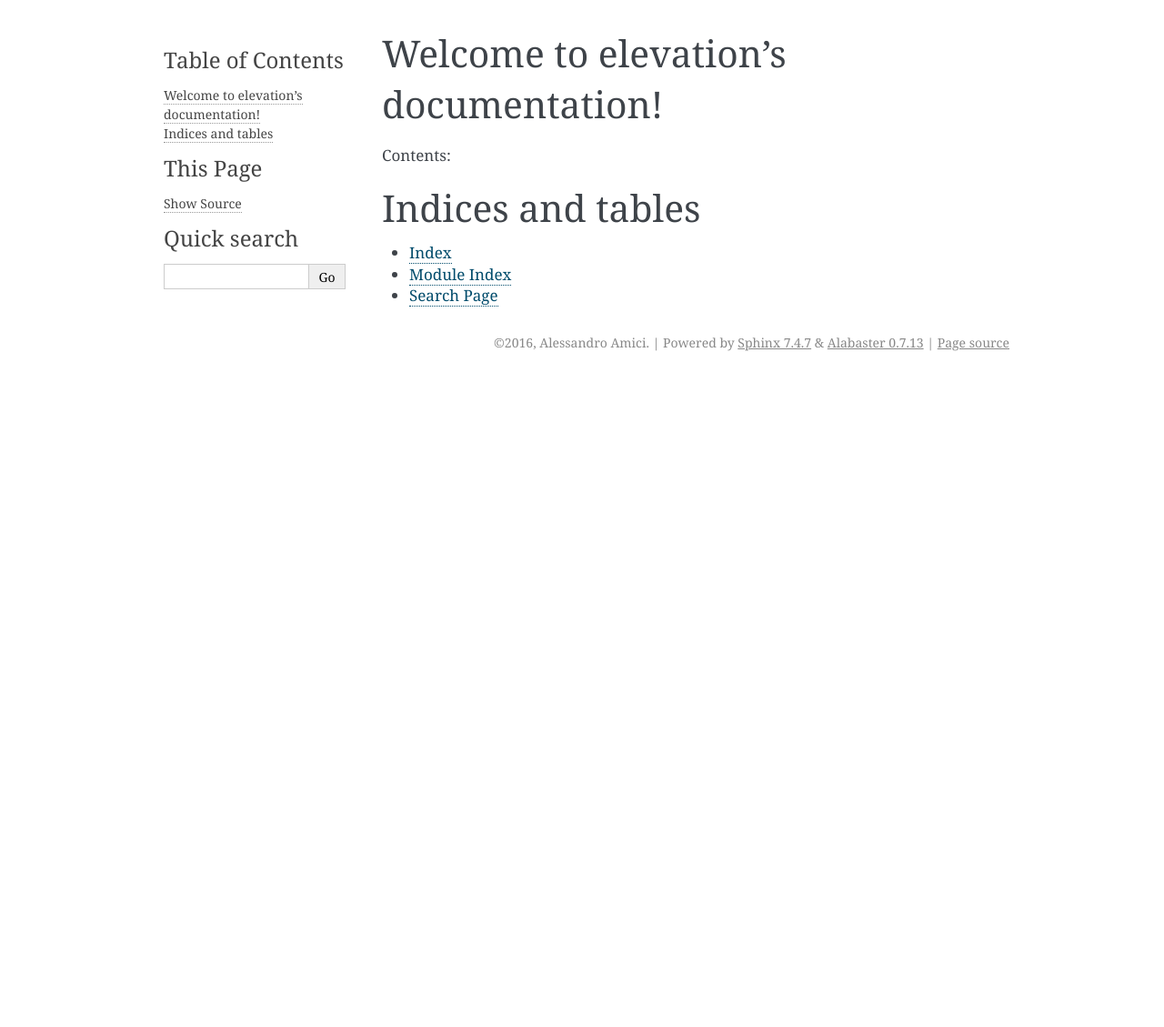
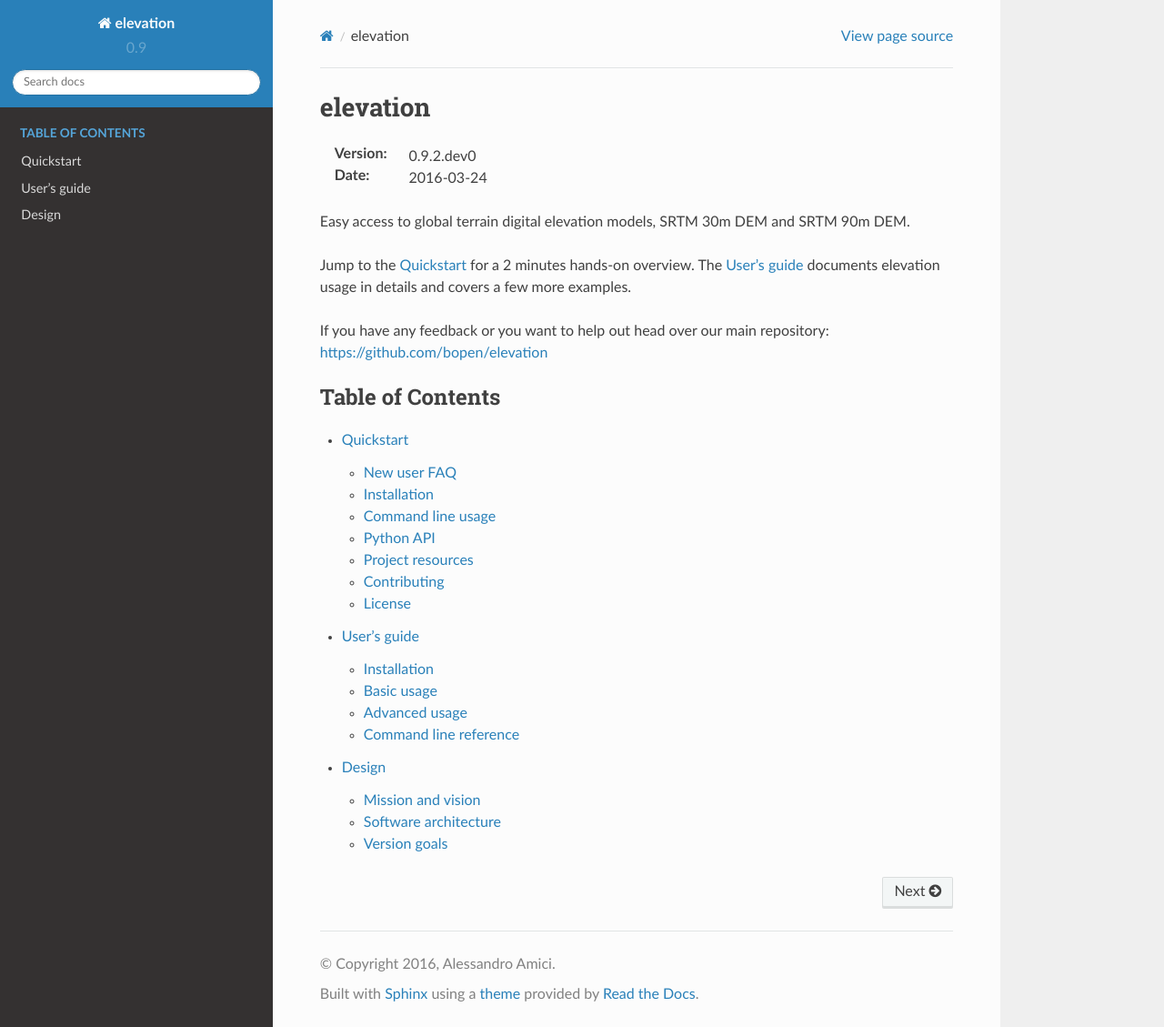
Before and after one commit to ymcmrs/elevation, a Sphinx documentation site: the page built from docs/index.rst, in a window 1280 px wide and 1129 px high. Shown: the whole window at 91% size. Built offline with Sphinx 7.4.7 and the Read the Docs theme 2.0.0, drawn with Linux system fonts in a browser that asks for light colours; formulas are drawn with MathJax 3.

Commit message:
Initial documentation in sync with internal templates.

```diff
--- a/docs/conf.py
+++ b/docs/conf.py
@@ -1,8 +1,7 @@
 #!/usr/bin/env python3
 # -*- coding: utf-8 -*-
 #
-# elevation documentation build configuration file, created by
-# sphinx-quickstart on Fri Mar 18 22:04:47 2016.
+# elevation documentation build configuration file
 #
 # This file is execfile()d with the current directory set to its
 # containing dir.
@@ -13,8 +12,21 @@
 # All configuration values have a default; values that are commented out
 # serve to show the default.
 
-import sys
-import os
+# import sys
+# import os
+import pkg_resources
+import sphinx_rtd_theme
+
+# "monkey patch" sphinx to omit any warnings of 'nonlocal image URI found'.
+# Now we can `sphinx-build -W` to turn "warnings to errors" in test builds.
+import sphinx.environment
+from docutils.utils import get_source_line
+
+def _warn_node(self, msg, node):
+    if not msg.startswith('nonlocal image URI found:'):
+        self._warnfunc(msg, '%s:%s' % get_source_line(node))
+
+sphinx.environment.BuildEnvironment.warn_node = _warn_node
 
 # If extensions (or modules to document with autodoc) are in another directory,
 # add these directories to sys.path here. If the directory is relative to the
@@ -30,6 +42,7 @@ import os
 # extensions coming with Sphinx (named 'sphinx.ext.*') or your custom
 # ones.
 extensions = [
+    'sphinx.ext.ifconfig',
     'sphinx.ext.autodoc',
     'sphinx.ext.doctest',
     'sphinx.ext.coverage',
@@ -52,18 +65,18 @@ source_suffix = '.rst'
 master_doc = 'index'
 
 # General information about the project.
-project = 'elevation'
-copyright = '2016, Alessandro Amici'
-author = 'Alessandro Amici'
+project = u'elevation'
+copyright = u'2016, Alessandro Amici'
+author = u'Alessandro Amici'
 
 # The version info for the project you're documenting, acts as replacement for
 # |version| and |release|, also used in various other places throughout the
 # built documents.
 #
+# The full version, including alpha/beta/rc tags.
+release = pkg_resources.get_distribution("elevation").version
 # The short X.Y version.
-version = '0.2.0'
-# The full version, including alpha/beta/rc tags.
-release = '0.2.0'
+version = '.'.join(release.split('.')[:2])
 
 # The language for content autogenerated by Sphinx. Refer to documentation
 # for a list of supported languages.
@@ -76,7 +89,7 @@ language = None
 # non-false value, then it is used:
 #today = ''
 # Else, today_fmt is used as the format for a strftime call.
-#today_fmt = '%B %d, %Y'
+today_fmt = '%Y-%m-%d'
 
 # List of patterns, relative to source directory, that match files and
 # directories to ignore when looking for source files.
@@ -114,7 +127,7 @@ todo_include_todos = False
 
 # The theme to use for HTML and HTML Help pages.  See the documentation for
 # a list of builtin themes.
-html_theme = 'alabaster'
+html_theme = 'sphinx_rtd_theme'
 
 # Theme options are theme-specific and customize the look and feel of a theme
 # further.  For a list of options available for each theme, see the
@@ -122,14 +135,14 @@ html_theme = 'alabaster'
 #html_theme_options = {}
 
 # Add any paths that contain custom themes here, relative to this directory.
-#html_theme_path = []
+html_theme_path = [sphinx_rtd_theme.get_html_theme_path()]
 
 # The name for this set of Sphinx documents.  If None, it defaults to
 # "<project> v<release> documentation".
-#html_title = None
+html_title = 'digital elevation models'
 
 # A shorter title for the navigation bar.  Default is the same as html_title.
-#html_short_title = None
+html_short_title = 'elevation'
 
 # The name of an image file (relative to this directory) to place at the top
 # of the sidebar.
--- /dev/null
+++ b/docs/design.rst
@@ -0,0 +1,57 @@
+
+Design
+======
+
+This chapter documents the high-level design of the product and
+it is intended for developers contributing to the project.
+
+.. note:: **Users of the product need not bother with the following. Unless they are curious :)**
+
+
+Mission and vision
+------------------
+
+The project mission is to enable easy management of global digital elevation data.
+
+Target use cases:
+
+#. access DEM data on-demand from well-known repositories
+#. download and store efficiently elevation data on large areas
+
+Project goals:
+
+#. data download from well-known repositories
+#. compact storage of local data
+
+
+Software architecture
+---------------------
+
+Logical components:
+
+- the datasource Makefile
+- the Python API
+- the ``eio`` CLI
+
+
+Version goals
+-------------
+
+This project strives to adhere to `semantic versioning <http://semver.org>`_.
+
+
+1.0.0 (upcoming release)
+~~~~~~~~~~~~~~~~~~~~~~~~
+
+Minimal set of features to be operationally useful.
+No completeness and no performance guarantees.
+
+- Cache management:
+
+  - Auto setup
+
+- Documentation:
+
+  - Enough to inspire and raise interest in new users.
+
+  - Enough to use it effectively and safely.
--- a/docs/index.rst
+++ b/docs/index.rst
@@ -1,21 +1,24 @@
-.. elevation documentation master file, created by
-   sphinx-quickstart on Fri Mar 18 22:04:47 2016.
-   You can adapt this file completely to your liking, but it should at least
-   contain the root `toctree` directive.
 
-Welcome to elevation's documentation!
-=====================================
+=========
+elevation
+=========
 
-Contents:
+:Version: |release|
+:Date: |today|
+
+Easy access to global terrain digital elevation models, SRTM 30m DEM and SRTM 90m DEM.
+
+Jump to the :doc:`quickstart` for a 2 minutes hands-on overview.
+The :doc:`usersguide` documents elevation usage in details and
+covers a few more examples.
+
+If you have any feedback or you want to help out head over our main repository:
+https://github.com/bopen/elevation
 
 .. toctree::
-   :maxdepth: 2
+    :maxdepth: 2
+    :caption: Table of Contents
 
-
-
-Indices and tables
-==================
-
-* :ref:`genindex`
-* :ref:`modindex`
-* :ref:`search`
+    quickstart
+    usersguide
+    design
--- /dev/null
+++ b/docs/quickstart.rst
@@ -0,0 +1,8 @@
+
+Quickstart
+==========
+
+New user FAQ
+------------
+
+.. include:: ../README.rst
--- /dev/null
+++ b/docs/usersguide.rst
@@ -0,0 +1,67 @@
+
+User's guide
+============
+
+.. warning:: This section is work in progress and there will be areas that are lacking.
+
+Installation
+------------
+
+Install the `latest version of elevation <https://pypi.python.org/pypi/elevation>`_
+from the Python Package Index::
+
+    $ pip install elevation
+
+
+Basic usage
+-----------
+
+
+Advanced usage
+--------------
+
+
+Command line reference
+----------------------
+
+The ``eio`` command as the following sub-commands and options::
+
+    $ eio --help
+    Usage: eio [OPTIONS] COMMAND [ARGS]...
+
+    Options:
+      --help  Show this message and exit.
+
+    Commands:
+      clean      Clean up the cache from temporary files.
+      clip       Clip the DEM to given bounds.
+      seed       Seed the DEM to given bounds.
+      selfcheck  Audits your installation for common issues.
+
+The ``seed`` sub-command::
+
+    $ eio seed --help
+    Usage: eio seed [OPTIONS]
+
+    Options:
+      --product [SRTMGL1|SRTM3]  DEM product choice (default: 'SRTMGL1').
+      --cache_dir DIRECTORY      Root of the DEM cache folder (default:
+                                 '/Users/amici/Library/Caches/elevation').
+      --make_flags TEXT          Options to be passed to make (default: '-s -k').
+      --bounds FLOAT...          Output bounds: left bottom right top.
+      --help                     Show this message and exit.
+
+The ``clip`` sub-command::
+
+    $ eio clip --help
+    Usage: eio clip [OPTIONS]
+
+    Options:
+      --product [SRTMGL1|SRTM3]  DEM product choice (default: 'SRTMGL1').
+      --cache_dir DIRECTORY      Root of the DEM cache folder (default:
+                                 '/Users/amici/Library/Caches/elevation').
+      --make_flags TEXT          Options to be passed to make (default: '-s -k').
+      -o, --output PATH          Path to output file. Existing files will be
+                                 overwritten.
+      --bounds FLOAT...          Output bounds: left bottom right top.
+      --help                     Show this message and exit.
```
Also changed, not shown: README.rst (+7 -0 lines).
